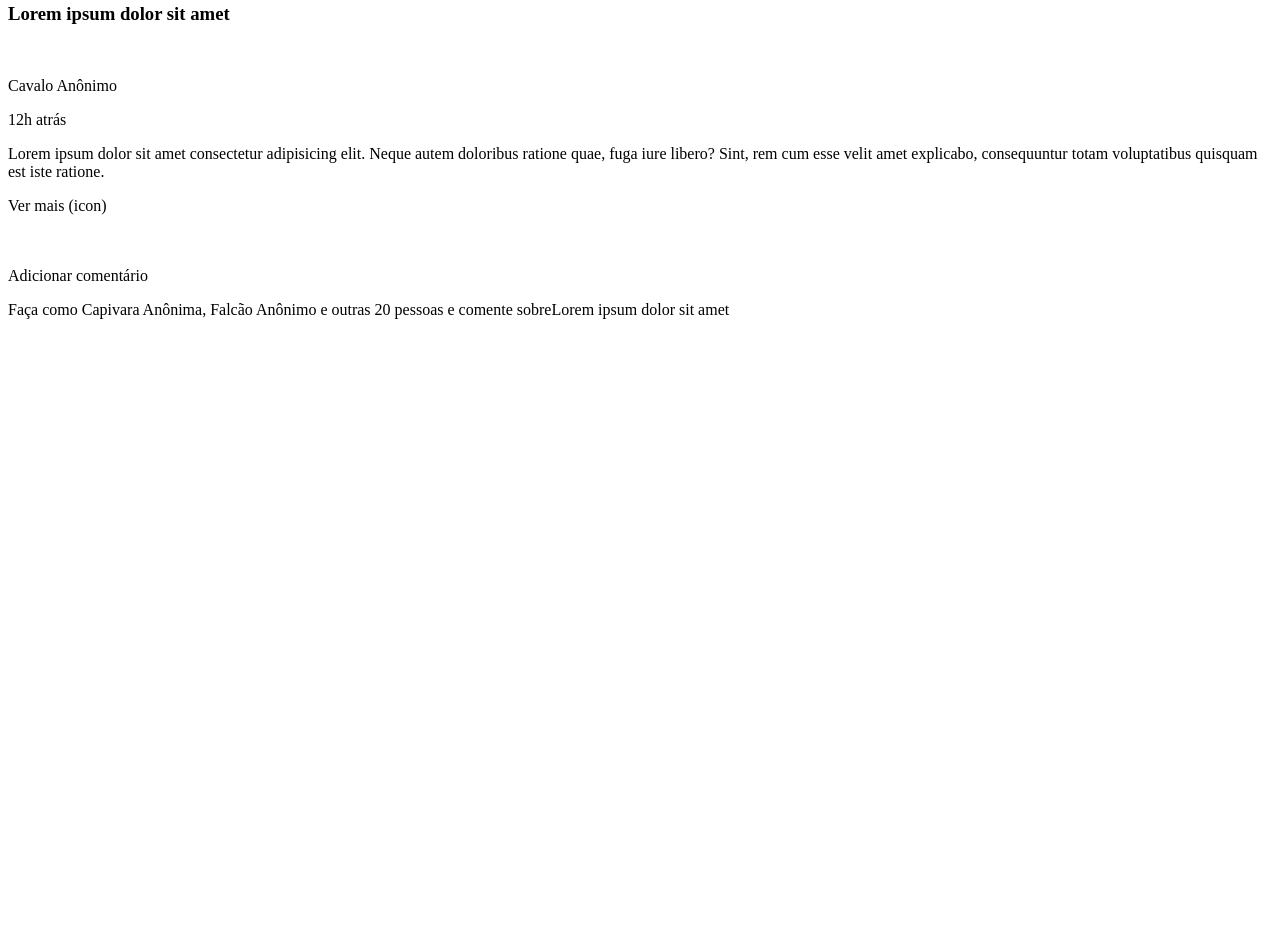
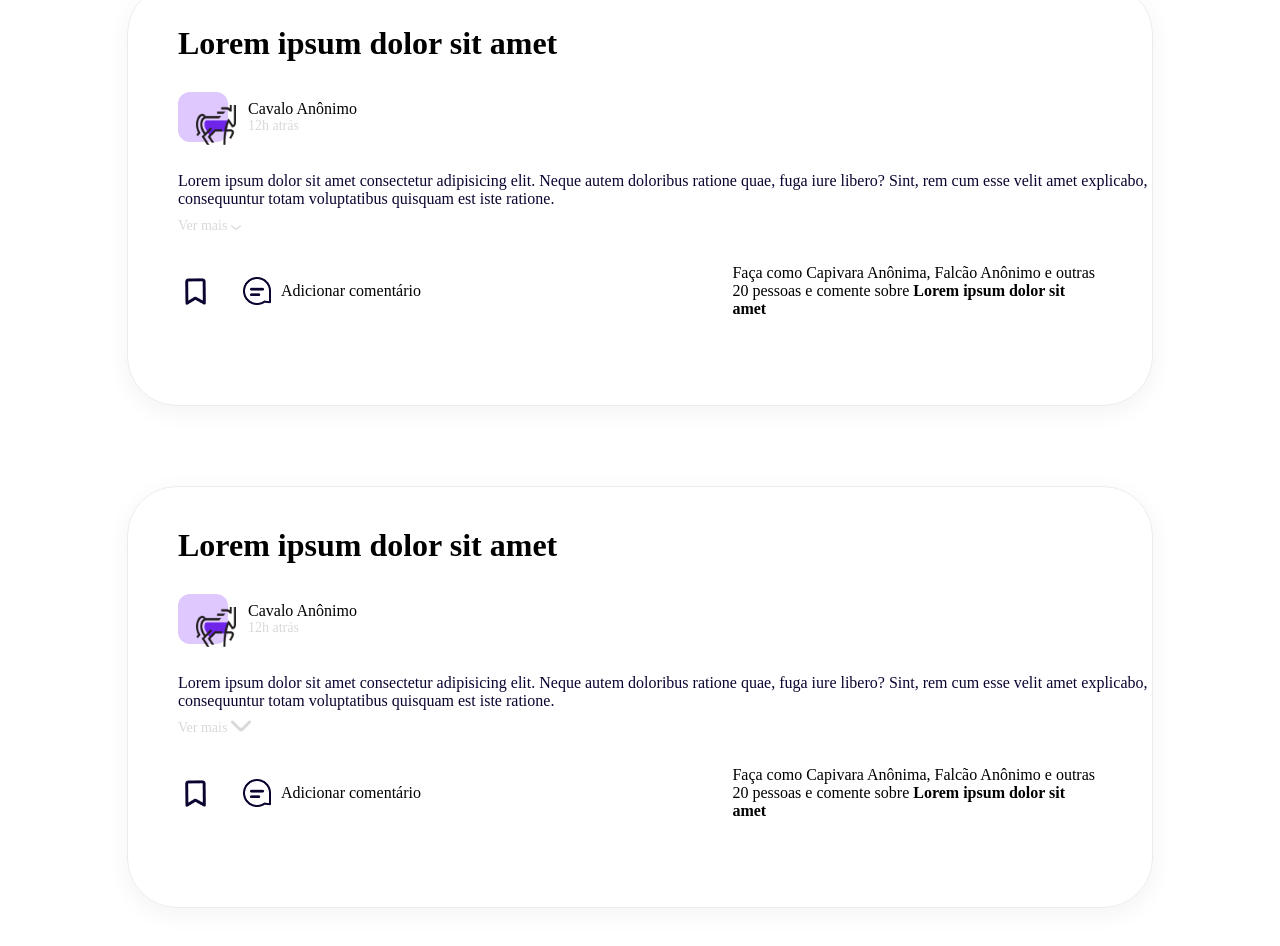
Before and after one commit to PedroH31/Frontend-ProSempre, a website built with Vite: page DesafioProSempre/paginas/forum/forum.html in a window 1280 px wide. Shown: the part 988-1934 px from the top of the page. Before the commit the page ends 1323 px from the top, so only its background shows below. Built offline with nearby package versions, Linux system fonts and the light colour scheme.

Commit message:
estrutura de topicos & item topicos

```diff
--- a/DesafioProSempre/css/forum/forum.css
+++ b/DesafioProSempre/css/forum/forum.css
@@ -1,3 +1,8 @@
+*{
+  margin: 0;
+  padding: 0;
+}
+
 .hero{
   display: flex;
   align-items: center;
@@ -46,7 +51,8 @@
   color: #0A0430;
   font-size: 16px;
   width: 76%;
-  margin-top: -10px;
+  margin-top: 15px;
+  letter-spacing: 1.5px;
 }
 
 .hero-btn{
@@ -63,6 +69,8 @@
   gap: 5px;
   width: 130px;
   height: 50px;
+  margin-top: 25px;
+  margin-left: 10px;
 }
 
 .hero-btn-span{
@@ -181,3 +189,142 @@
   cursor: pointer;
 
 }
+
+.topicos{
+  display: flex;
+  justify-content: center;
+  align-items: center;
+  flex-direction: column;
+  gap: 80px;
+  margin-bottom: 100px;
+}
+
+.item-topico{
+  width: 80%;
+  height: 420px;
+  border-radius: 50px;
+  border: 1px solid rgba(0,0,0,0.08);
+  box-shadow: 0px 6px 24px 0px rgba(0, 0, 0, 0.05);
+}
+
+.item-topico h3{
+  font-family: 'DM sans';
+  font-size: 32px;
+  margin-bottom: 30px;
+  font-weight: 600;
+}
+
+.conteudo-item-topico{
+  margin: 40px 0px 0px 50px;
+}
+
+.perfil-item-topico{
+  display: flex;
+  align-items: center;
+  gap: 20px;
+}
+
+.icone-perfil-item-topico{
+  background-color: rgba(223, 200, 254, 1);
+  display: flex;
+  justify-content: center;
+  align-items: center;
+  width: 50px;
+  height: 50px;
+  border-radius: 12px;
+}
+
+.icone-perfil-item-topico img{
+  width: 40px;
+  height: 40px;
+  transform: translateX(13px) translateY(8px);
+}
+
+.nome-perfil-item-topico{
+  font-family: 'DM sans';
+  font-weight: 400;
+  color: rgba(0, 0, 0, 1);
+  font-size: 16px;
+}
+
+.tempo-postado-perfil-item-topico{
+  font-family: 'DM sans';
+  color: rgba(217, 217, 217, 1);
+  font-size: 14px;
+}
+
+.paragrafo-item-topico{
+  margin-top: 30px;
+  display: flex;
+  flex-direction: column;
+  gap: 10px;
+}
+
+.paragrafo-item-topico p{
+  color: rgba(10, 4, 48, 1);
+  font-family: 'DM sans';
+  font-size: 16px;
+}
+
+.paragrafo-item-topico span{
+  color: rgba(217, 217, 217, 1);
+  font-family: 'DM sans';
+  font-size: 14px;
+  cursor: pointer;
+
+}
+
+.footer-item-topico{
+  display: flex;
+  margin-top: 30px;
+  font-family: 'DM sans';
+
+}
+
+.salvar-icon-item-topico{
+  width: 35px;
+  height: 35px;
+  cursor: pointer;
+
+}
+
+.add-comentario-item-topico{
+  display: flex;
+  justify-content: center;
+  align-items: center;
+  gap: 10px;
+}
+
+.add-comentario-item-topico img{
+  width: 28px;
+  height: 28px;
+  cursor: pointer;
+}
+
+.icons-item-topico{
+  display: flex;
+  align-items: center;
+  gap: 30px;
+  width: 60%;
+}
+
+.add-comentario-item-topico p{
+}
+
+.footer-sugestao{
+  width: 40%;
+  margin-right: 50px;
+}
+
+.footer-sugestao p{
+
+}
+
+.footer-sugestao p span{
+  font-weight: bold;
+}
+
+.icone-seta-pra-baixo-item-topicos{
+  width: 10px;
+  height: 5.5px;
+}
--- a/DesafioProSempre/paginas/forum/forum.html
+++ b/DesafioProSempre/paginas/forum/forum.html
@@ -71,34 +71,83 @@
         <div class="topicos">
 
             <div class="item-topico">
+                <div class="conteudo-item-topico">
                     <h3>Lorem ipsum dolor sit amet</h3>
+                    <div class="perfil-item-topico">
+                        <div class="icone-perfil-item-topico">
+                            <img src="../../img/icones/cavalo-icon.png" alt="icone do perfil">
 
-                <div class="perfil-item-topico">
-                    <img src="" alt="">
+                        </div>
                         <div class="texto-perfil-item-topico">
-                        <p>Cavalo Anônimo</p>
-                        <p>12h atrás</p>
+                            <p class="nome-perfil-item-topico">Cavalo Anônimo</p>
+                            <p class="tempo-postado-perfil-item-topico">12h atrás</p>
                         </div>
                     </div>
 
-                <div class="conteudo-item-topico">
+                    <div class="paragrafo-item-topico">
                         <p>Lorem ipsum dolor sit amet consectetur adipisicing elit. Neque autem doloribus ratione quae, fuga iure libero? Sint, rem cum esse velit amet explicabo, consequuntur totam voluptatibus quisquam est iste ratione.</p>
-                    <span>Ver mais (icon)</span>
+                        <span>Ver mais <img class="icone-seta-pra-baixo-item-topicos" src="../../img/icones/seta-pra-baixo-icon.png" alt="icone de seta pra baixo"/></span>
                     </div>
 
                     <div class="footer-item-topico">
-                    <img src="" alt="" class="salvar-icon-item-topico">
+                        <div class="icons-item-topico">
+                            <img src="../../img/icones/salvar-icon.png" alt="icone de salvar" class="salvar-icon-item-topico">
                             <div class="add-comentario-item-topico">
-                        <img src="" alt="">
+                                <img src="../../img/icones/comentario-icon.png" alt="icone de comentario">
                                 <p>Adicionar comentário</p>
                             </div>
+                        </div>
 
-                    <div class="footer-faca-como">
-                        <p>Faça como Capivara Anônima, Falcão Anônimo e outras 20 pessoas e comente sobre<span>Lorem ipsum dolor sit amet</span></p>
+
+                        <div class="footer-sugestao">
+                            <p>Faça como Capivara Anônima, Falcão Anônimo e outras 20 pessoas e comente sobre <span>Lorem ipsum dolor sit amet</span></p>
                         </div>
 
                     </div>
 
+
+                </div>
+
+
+            </div>
+
+            <div class="item-topico">
+                <div class="conteudo-item-topico">
+                    <h3>Lorem ipsum dolor sit amet</h3>
+                    <div class="perfil-item-topico">
+                        <div class="icone-perfil-item-topico">
+                            <img src="../../img/icones/cavalo-icon.png" alt="icone do perfil">
+
+                        </div>
+                        <div class="texto-perfil-item-topico">
+                            <p class="nome-perfil-item-topico">Cavalo Anônimo</p>
+                            <p class="tempo-postado-perfil-item-topico">12h atrás</p>
+                        </div>
+                    </div>
+
+                    <div class="paragrafo-item-topico">
+                        <p>Lorem ipsum dolor sit amet consectetur adipisicing elit. Neque autem doloribus ratione quae, fuga iure libero? Sint, rem cum esse velit amet explicabo, consequuntur totam voluptatibus quisquam est iste ratione.</p>
+                        <span>Ver mais <img src="../../img/icones/seta-pra-baixo-icon.png" alt="icone de seta pra baixo"/></span>
+                    </div>
+
+                    <div class="footer-item-topico">
+                        <div class="icons-item-topico">
+                            <img src="../../img/icones/salvar-icon.png" alt="icone de salvar" class="salvar-icon-item-topico">
+                            <div class="add-comentario-item-topico">
+                                <img src="../../img/icones/comentario-icon.png" alt="icone de comentario">
+                                <p>Adicionar comentário</p>
+                            </div>
+                        </div>
+
+
+                        <div class="footer-sugestao">
+                            <p>Faça como Capivara Anônima, Falcão Anônimo e outras 20 pessoas e comente sobre <span>Lorem ipsum dolor sit amet</span></p>
+                        </div>
+
+                    </div>
+
+
+                </div>
 
 
             </div>
```
Also changed, not shown: DesafioProSempre/img/icones/salvar-icon-fill.png (added), DesafioProSempre/img/icones/seta-pra-baixo-icon.png (added). Lines whose indentation alone changed are shown as unchanged.
